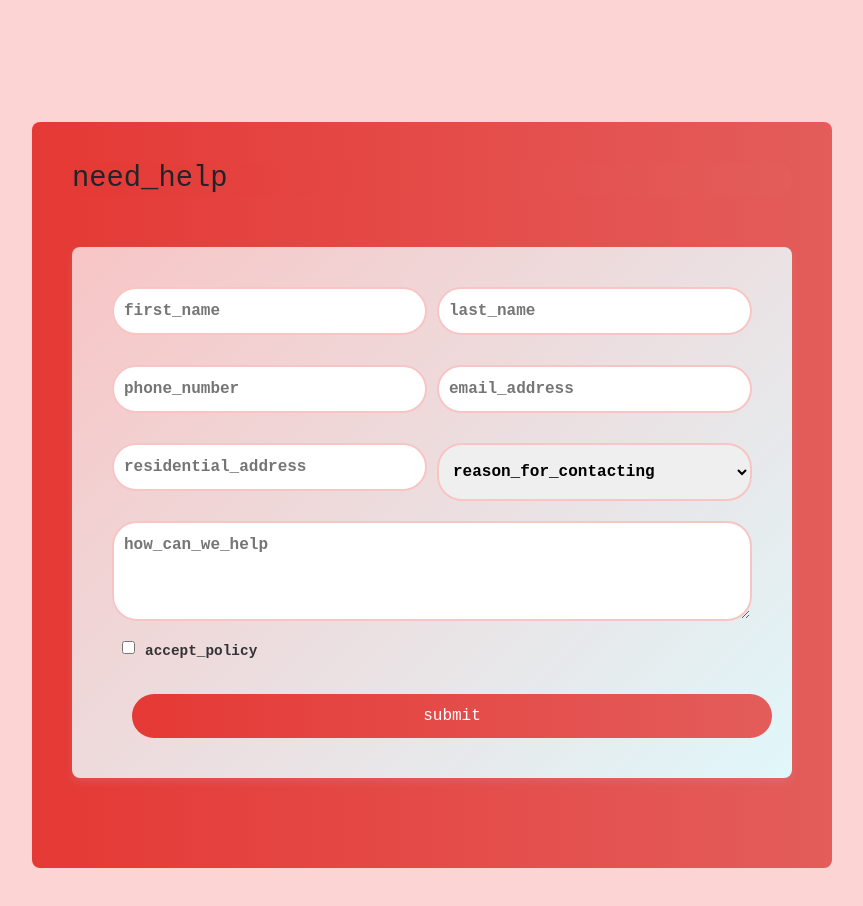
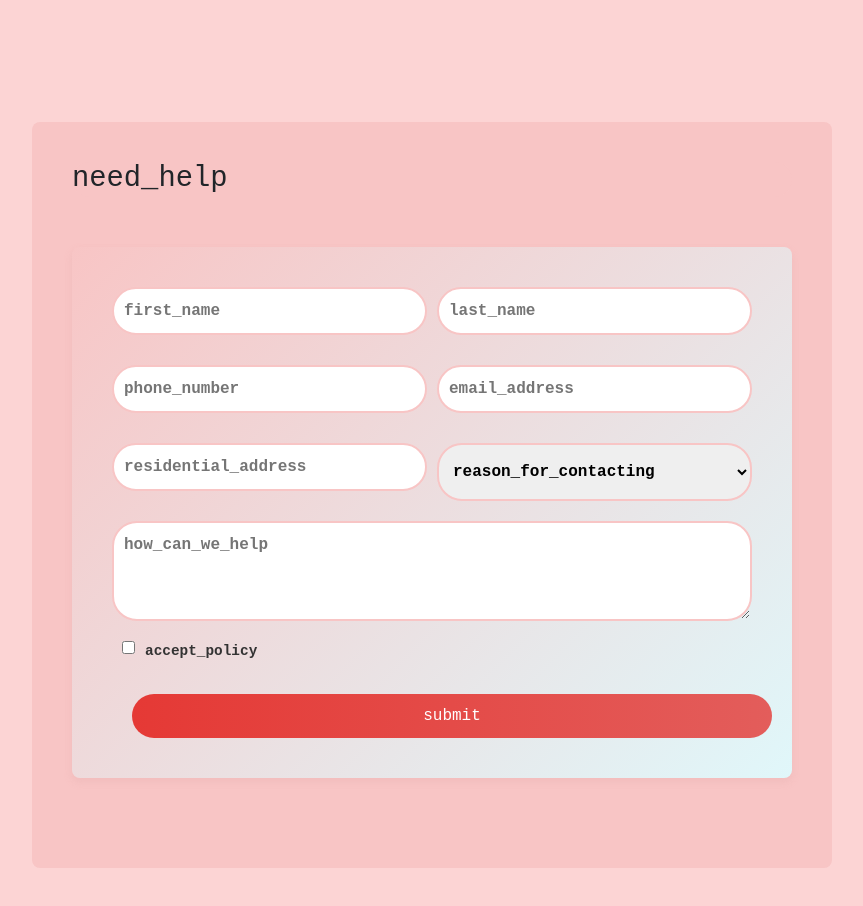
Before and after one commit to brachi2002/latet-lalev, a React (Create React App) app: page / in a window 1280 px wide. Shown: the part 1620-2526 px from the top of the page, without its empty margins (208-1071 px from the left). Built offline with nearby package versions, Linux system fonts and the light colour scheme; no server answers; the database is empty.

Commit message:
Final design update

```diff
--- a/src/components/ContactForm.css
+++ b/src/components/ContactForm.css
@@ -1,8 +1,8 @@
 .contact-form {
-  background: linear-gradient(135deg, #f8c5c5, #e0f7fa); /* עדכון הצבעים לגרדיאנט */
+  background:#f8c5c5; /* עדכון הצבעים לגרדיאנט */
   padding: 40px;
   border-radius: 8px;
-  background: linear-gradient(to right, #e53935, #e35d5b); /* גרדיאנט לכפתורים */
+
   max-width: 800px;
   margin: 20px auto;
   font-family: Courier New;
@@ -13,7 +13,7 @@
 .contact-form h2 {
   margin-bottom: 20px;
   font-size: 1.8rem;
-  background: linear-gradient(to right, #e53935, #e35d5b); /* גרדיאנט לכפתורים */
+  background: #f8c5c5; /* גרדיאנט לכפתורים */
   border-radius: 25px
 }
 
```
